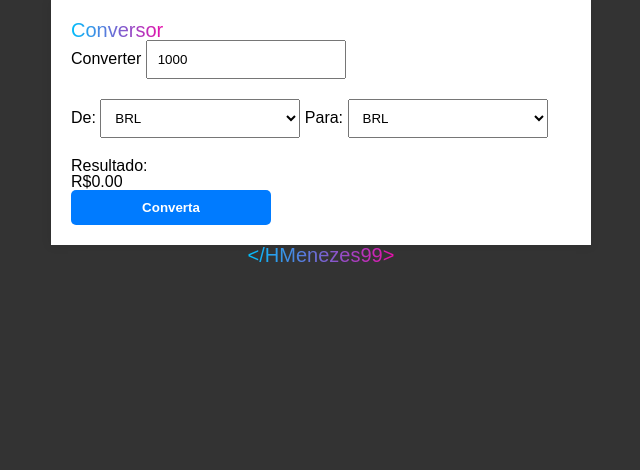
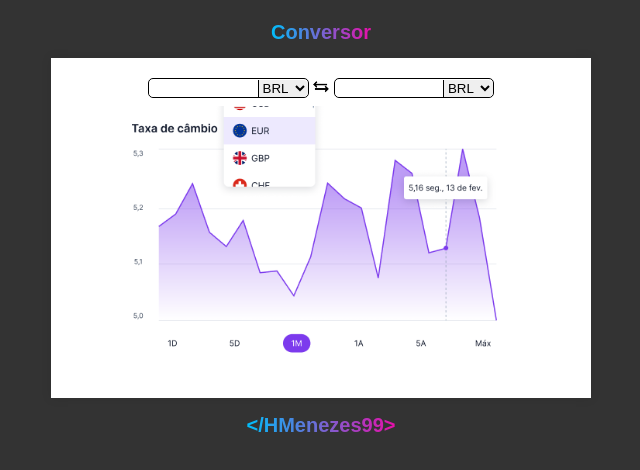
Before and after one commit to HMenezes99/Conversor_de_moedas, a plain HTML site: page index.html in a window 1280 px wide. Shown: the whole page, without its empty margins (319-959 px from the left). Drawn offline with Linux system fonts and the light colour scheme.

Commit message:
new/featurev1.4

```diff
--- a/css/style.css
+++ b/css/style.css
@@ -1,15 +1,31 @@
 body {
+    display: flex;
     font-family: Arial, sans-serif;
     background: #333333;
+    flex-direction: column;
+    align-items: center;
 }
 
 .container {
-    width: 100%;
-    max-width: 500px;
+    display: flex;
+    width: 500px;
+    height: 300px;
     margin: 0 auto;
     padding: 20px;
     background-color: #ffff;
     box-shadow: 0 0 10px rgba(0, 0, 0, 0.1);
+    align-items: flex-start;
+    justify-content: center;
+    flex-wrap: wrap;
+
+}
+
+select#gender option[value="BRL"]{
+    background-image: url('../img/BRL.png') ;
+}
+
+select#gender option[value="BRL"] {
+    background-image: url('../img/BRL.png');
 }
 
 h1 {
@@ -20,34 +36,32 @@ h1 {
     -webkit-text-fill-color: transparent;
 }
 
-.input-section, .option-section {
-    display: flex;
-    flex-wrap: wrap;
-    justify-content: space-between;
-    align-items: center;
-    margin-bottom: 20px;
+.entry{
+
+    width: fit-content;
+    border: 1px solid black ;
+    border-radius: 5px;
 }
 
-.input-section label, .option-section label {
-    width: 100%;
-    max-width: 200px;
-    margin-bottom: 10px;
+
+
+.result{
+    width: fit-content;
+    border: 1px solid black;
+    border-radius: 5px;
 }
-
-input[type="number"] {
-    width: 100%;
-    max-width: 200px;
-    padding: 10px;
-    margin-bottom: 20px;
-    box-sizing: border-box;
+input{
+    width: 100px;
+    box-shadow: 0 0 0 0;
+    border: 0 none;
+    outline: 0;
+    border-radius: 5px;
 }
-
-select {
-    width: 100%;
-    max-width: 200px;
-    padding: 10px;
-    margin-bottom: 20px;
-    box-sizing: border-box;
+select{
+    box-shadow: 0 0 0 0;
+    border: 0 none;
+    outline: 0;
+    border-radius: 0 5px 5px 0;
 }
 
 button {
@@ -79,3 +93,15 @@ footer{
     -webkit-background-clip: text;
     -webkit-text-fill-color: transparent;
   }
+
+  #from{
+    border-left: black solid 0.5px;
+  }
+
+  #to{
+    border-left: black solid 0.5px;
+  }
+
+  .imgGrafico{
+    border: #333333;
+  }
--- a/index.html
+++ b/index.html
@@ -1,21 +1,22 @@
 <!DOCTYPE html>
 <html lang="pt-br">
+
 <head>
     <meta charset="UTF-8">
     <meta name="viewport" content="width=device-width, initial-scale=1.0">
     <title>Conversor</title>
-    <link rel="stylesheet" href="./css/reset.css">
+
     <link rel="stylesheet" href="./css/style.css">
 </head>
+
 <body>
+    <header>
+        <h1>Conversor</h1>
+    </header>
     <div class="container">
-        <h1>Conversor</h1>
-        <div class="currencyInput">
-            <label for="amount">Converter</label>
-            <input type="number" id="amount" value="1000">
-        </div>
-        <div class="currencyOptions">
-            <label for="from">De:</label>
+
+        <div class="entry">
+            <input type="text" class="in">
             <select id="from">
                 <option value="BRL">BRL</option>
                 <option value="USD">USD</option>
@@ -23,26 +24,28 @@
                 <option value="GBP">GBP</option>
                 <option value="CHE">CHE</option>
             </select>
-            <label for="to">Para:</label>
+        </div>
+        <div class="converter">
+            <img class="imgSetas" src="./img/setas.png" width="25">
+        </div>
+        <div class="result">
+            <input type="text" class="for">
             <select id="to">
-                <option value="BRL">BRL</option>
+                <option value="BRL" >BRL</option>
                 <option value="USD">USD</option>
                 <option value="EUR">EUR</option>
                 <option value="GBP">GBP</option>
                 <option value="CHE">CHE</option>
             </select>
         </div>
-        <div class="currencyResult">
-            <p>Resultado:</p>
-            <p id="result">R$0.00</p>
-        </div>
-        <button id="convert">Converta</button>
+        <div><img class="imgGrafico" src="./img/grafico.png" width="400"></div>
     </div>
-    <script src="script.js"></script>
+    <script src="./js/main.js"></script>
 </body>
 <footer>
     <div class="waterMark">
         <h2 class="github">&lt;/HMenezes99&GT</h2>
     </div>
 </footer>
+
 </html>
```
Also changed, not shown: img/BRL.png (added), img/grafico.png (added), img/setas.png (added).
